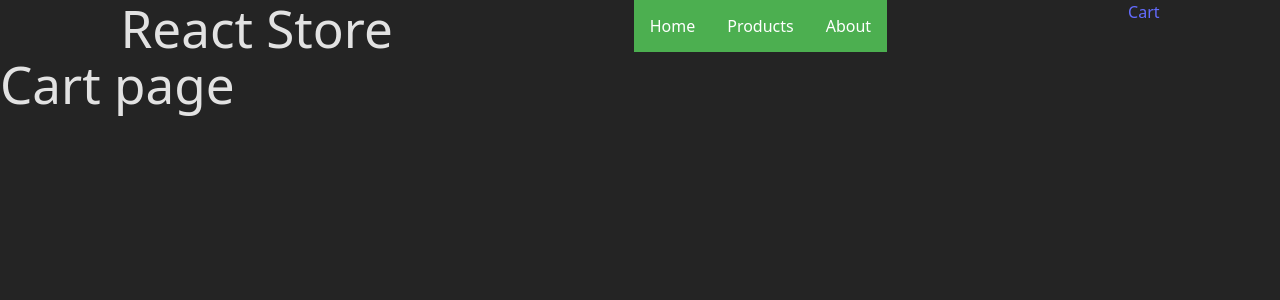
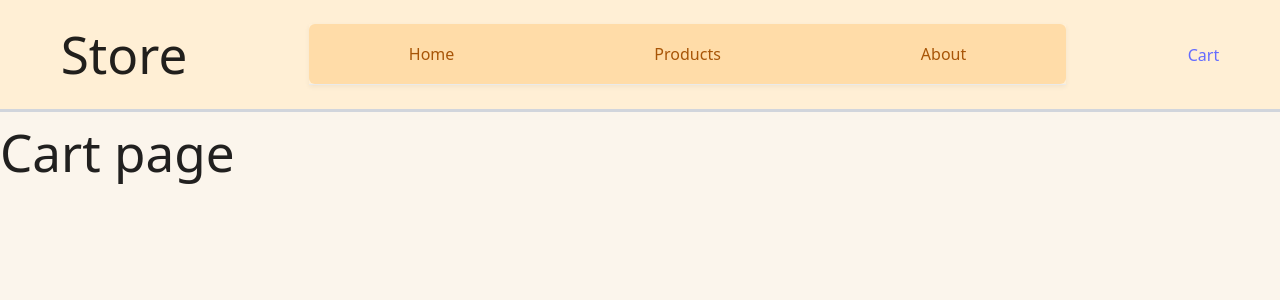
Before and after one commit to Piperski13/e-commerce-QuicKCart, a React (Vite) app: page /cart in a window 1280 px wide. Shown: the top 300 px of the page. Built offline with nearby package versions, Linux system fonts and the light colour scheme.

Commit message:
Created card component, changed design abit, design need rework later

```diff
--- a/src/components/Header.jsx
+++ b/src/components/Header.jsx
@@ -3,8 +3,8 @@ import { Link } from "react-router-dom";
 
 const Header = () => {
   return (
-    <div className="flex justify-around">
-      <h1>React Store</h1>
+    <div className="flex justify-around items-center bg-[#ffefd5] border-b-3 border-b-gray-300 mb-3">
+      <h1>Store</h1>
       <Navbar />
       <Link to="/cart">Cart</Link>
     </div>
--- a/src/components/Navbar/Navbar.jsx
+++ b/src/components/Navbar/Navbar.jsx
@@ -3,10 +3,13 @@ import styles from "./Navbar.module.css";
 
 const Navbar = () => {
   return (
-    <div>
+    <div className="my-6">
       <ul className={styles.navbar}>
         <li className={styles.navItem}>
-          <Link to="/home" className={`${styles.link} ${styles.active}`}>
+          <Link
+            to="/home"
+            className={`${styles.link} ${styles.active} ${styles.roundLeft}`}
+          >
             Home
           </Link>
         </li>
@@ -16,7 +19,10 @@ const Navbar = () => {
           </Link>
         </li>
         <li className={styles.navItem}>
-          <Link to="/about" className={`${styles.link} ${styles.active}`}>
+          <Link
+            to="/about"
+            className={`${styles.link} ${styles.active} ${styles.roundRight}`}
+          >
             About
           </Link>
         </li>
--- a/src/components/Navbar/Navbar.module.css
+++ b/src/components/Navbar/Navbar.module.css
@@ -3,27 +3,44 @@
   margin: 0;
   padding: 0;
   overflow: hidden;
-  background-color: #333;
+  background-color: white;
   position: sticky;
   top: 0;
+  z-index: 1000;
+  box-shadow: 0 2px 5px rgba(0, 0, 0, 0.05);
+  border-bottom: 1px solid #eaeaea;
 }
 
 .navItem {
   float: left;
+  background-color: #ffefd5;
 }
 
 .link {
   display: block;
-  color: white;
+  color: #444;
+  font-weight: 500;
   text-align: center;
-  padding: 14px 16px;
+  padding: 18px 100px;
   text-decoration: none;
+  transition: background-color 0.2s ease, color 0.2s ease;
+}
+
+.roundRight {
+  border-top-right-radius: 0.375rem;
+  border-bottom-right-radius: 0.375rem;
+}
+.roundLeft {
+  border-top-left-radius: 0.375rem;
+  border-bottom-left-radius: 0.375rem;
 }
 
 .link:hover {
-  background-color: #111;
+  background-color: #ffeeda;
+  color: #d97706;
 }
 
 .active {
-  background-color: #4caf50;
+  background-color: #ffdca8;
+  color: #a85507;
 }
--- /dev/null
+++ b/src/components/ProductCard.jsx
@@ -0,0 +1,82 @@
+const ProductCard = ({ product }) => {
+  return (
+    <div className="w-[360px] bg-white rounded-xl shadow-lg transition-transform duration-300 hover:-translate-y-1 hover:shadow-xl font-sans overflow-hidden relative cursor-pointer m-4">
+      <div className="absolute top-2 right-2 bg-gradient-to-r from-red-800 via-red-400 to-red-700 text-white text-[11px] font-semibold px-2 py-1 rounded-md shadow z-10 uppercase tracking-wider">
+        Hot Sale
+      </div>
+
+      <div className="overflow-hidden">
+        <div className="h-[200px] overflow-hidden">
+          <img
+            src={product.image}
+            alt={product.title}
+            className="w-full h-48 object-contain mb-2"
+          />
+        </div>
+      </div>
+
+      <div className="p-5">
+        <div className="text-[11px] text-zinc-500 uppercase font-semibold tracking-wider mb-1">
+          {product.category}
+        </div>
+        <h2 className="text-lg font-bold text-zinc-800 mb-2 leading-tight">
+          {product.title}
+        </h2>
+        <p className="text-[13px] text-zinc-600 mb-3 leading-relaxed">
+          {product.description.split(" ").slice(0, 12).join(" ")}...
+        </p>
+
+        <div className="flex justify-between items-center mb-4">
+          <div className="flex flex-col">
+            <span className="text-sm line-through text-zinc-400">
+              ${Math.floor(product.price * 1.2)}
+            </span>
+            <span className="text-xl font-bold text-zinc-800">
+              ${product.price}
+            </span>
+          </div>
+          <button className="relative bg-gradient-to-r from-zinc-800 to-zinc-700 text-white rounded-md px-4 py-2 text-sm font-semibold flex items-center gap-2 shadow hover:shadow-md hover:-translate-y-0.5 transition-transform">
+            <span>Add to Cart</span>
+            <svg
+              className="w-5 h-5"
+              fill="none"
+              stroke="currentColor"
+              strokeWidth="2"
+              viewBox="0 0 24 24"
+            >
+              <path d="M6 2L3 6v14a2 2 0 002 2h14a2 2 0 002-2V6l-3-4" />
+              <line x1="3" y1="6" x2="21" y2="6" />
+              <path d="M16 10a4 4 0 01-8 0" />
+            </svg>
+          </button>
+        </div>
+
+        <div className="flex justify-between items-center pt-3 border-t border-zinc-100">
+          <div className="flex items-center gap-1 text-yellow-400 text-sm">
+            {[...Array(5)].map((_, i) => (
+              <svg
+                key={i}
+                viewBox="0 0 24 24"
+                fill="#FFD700"
+                stroke="#FFD700"
+                strokeWidth="0.5"
+                className="w-4 h-4"
+              >
+                <polygon
+                  points="12 2 15.09 8.26 22 9.27 17 14.14 18.18 21.02 12 17.77
+                                  5.82 21.02 7 14.14 2 9.27 8.91 8.26 12 2"
+                />
+              </svg>
+            ))}
+            <span className="ml-1 text-[11px] text-zinc-500">245 Reviews</span>
+          </div>
+          <div className="text-[11px] font-semibold text-green-500">
+            In Stock
+          </div>
+        </div>
+      </div>
+    </div>
+  );
+};
+
+export default ProductCard;
--- a/src/components/ProductList.jsx
+++ b/src/components/ProductList.jsx
@@ -1,4 +1,5 @@
 import { useEffect, useState } from "react";
+import ProductCard from "./ProductCard";
 
 const ProductList = () => {
   const [products, setProducts] = useState([]);
@@ -6,7 +7,7 @@ const ProductList = () => {
   const [error, setError] = useState(null);
 
   useEffect(() => {
-    fetch("https://api.escuelajs.co/api/v1/products")
+    fetch("https://fakestoreapi.com/products")
       .then((res) => res.json())
       .then((data) => {
         setProducts(data);
@@ -21,23 +22,10 @@ const ProductList = () => {
   if (error) return <p>Error: {error}</p>;
   if (loading) return <p>Loading...</p>;
 
-
   return (
-    <div className="grid grid-cols-2 sm:grid-cols-3 md:grid-cols-4 gap-4 justify-center">
+    <div className="grid grid-cols-1 sm:grid-cols-2 md:grid-cols-3 lg:grid-cols-4 justify-center">
       {products.map((product) => (
-        <div
-          key={product.id}
-          className="border-5 border-gray-500/20 rounded-lg p-4 cursor-pointer hover:scale-105 transition-transform duration-200"
-        >
-          <p>id: {product.id}</p>
-          <img src={product.images[0]} alt={product.title} />
-          <h2>{product.title}</h2>
-          <p className="text-sm text-gray-600 mb-4">
-            {product.description.split(" ").slice(0, 5).join(" ")}...
-          </p>
-          <button>{product.category.name}</button>
-          <p>${product.price}</p>
-        </div>
+        <ProductCard key={product.id} product={product} />
       ))}
     </div>
   );
--- a/src/index.css
+++ b/src/index.css
@@ -4,8 +4,8 @@
   font-weight: 400;
 
   color-scheme: light dark;
-  color: rgba(255, 255, 255, 0.87);
-  background-color: #242424;
+  color: rgba(0, 0, 0, 0.87);
+  background-color: #fbf5ec;
 
   font-synthesis: none;
   text-rendering: optimizeLegibility;
```
